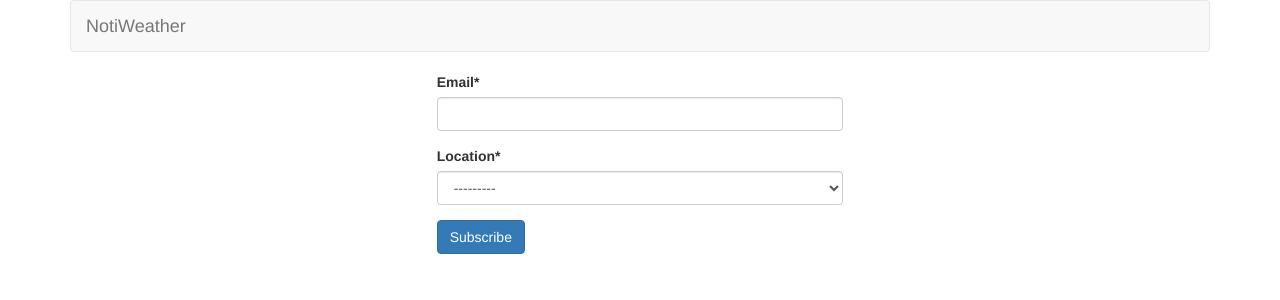
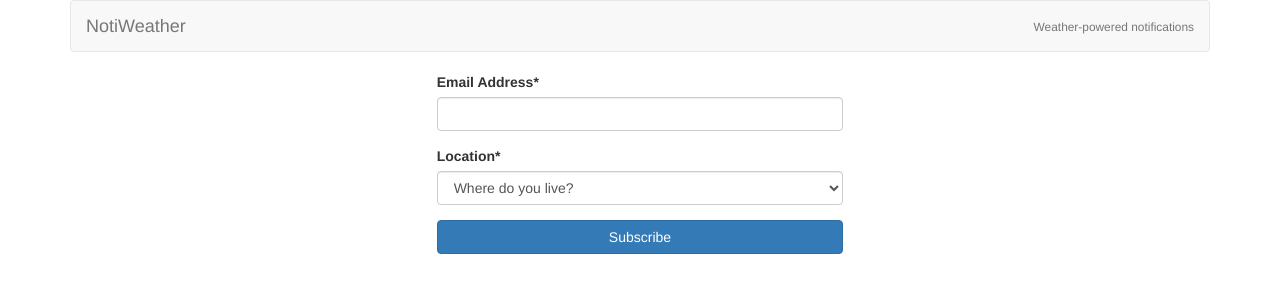
Before and after one commit to patallen/NotiWeather, a Django app: page / in a window 1280 px wide. Shown: the top 300 px of the page. Run offline with Django 3.2, Linux system fonts and the light colour scheme; data that the repository does not hold is empty; some libraries are stand-ins or nearby versions.

Commit message:
Clean up templates and form code

```diff
--- a/newsletter/forms.py
+++ b/newsletter/forms.py
@@ -15,6 +15,13 @@ class SubscribeForm(ModelForm):
         exclude = []
 
     def __init__(self, *args, **kwargs):
+        """
+        Add crispy_forms helper for adding a submit button and override a
+        couple field properties to better fit the provided screenshot.
+        """
         self.helper = FormHelper()
-        self.helper.add_input(Submit('submit', 'Subscribe'))
-        return super(SubscribeForm, self).__init__(*args, **kwargs)
+        self.helper.add_input(Submit('submit', 'Subscribe', css_class="btn-block"))
+        super(SubscribeForm, self).__init__(*args, **kwargs)
+
+        self.fields['location'].empty_label = "Where do you live?"
+        self.fields['email'].label = "Email Address"
--- a/templates/base.html
+++ b/templates/base.html
@@ -8,7 +8,9 @@
 	<body>
 		<div class="container">
 			<div class="navbar navbar-default">
-				<div class="navbar-header"><span class="navbar-brand">NotiWeather</div></div>
+				<div class="navbar-header">
+					<span class="navbar-brand">NotiWeather</div><span class="navbar-text pull-right"><small>Weather-powered notifications</small></span>
+				</div>
 			</div>
 		</div>
 		{% block content %}
```
